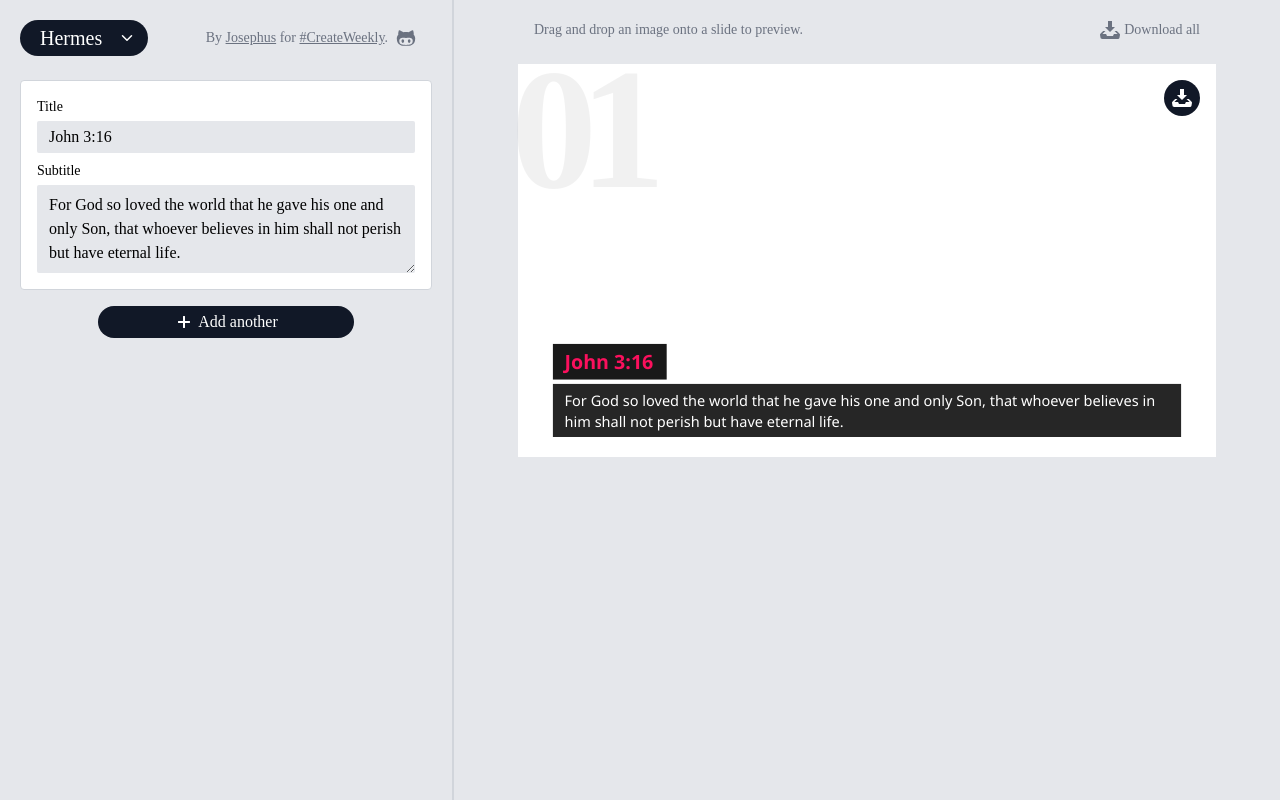
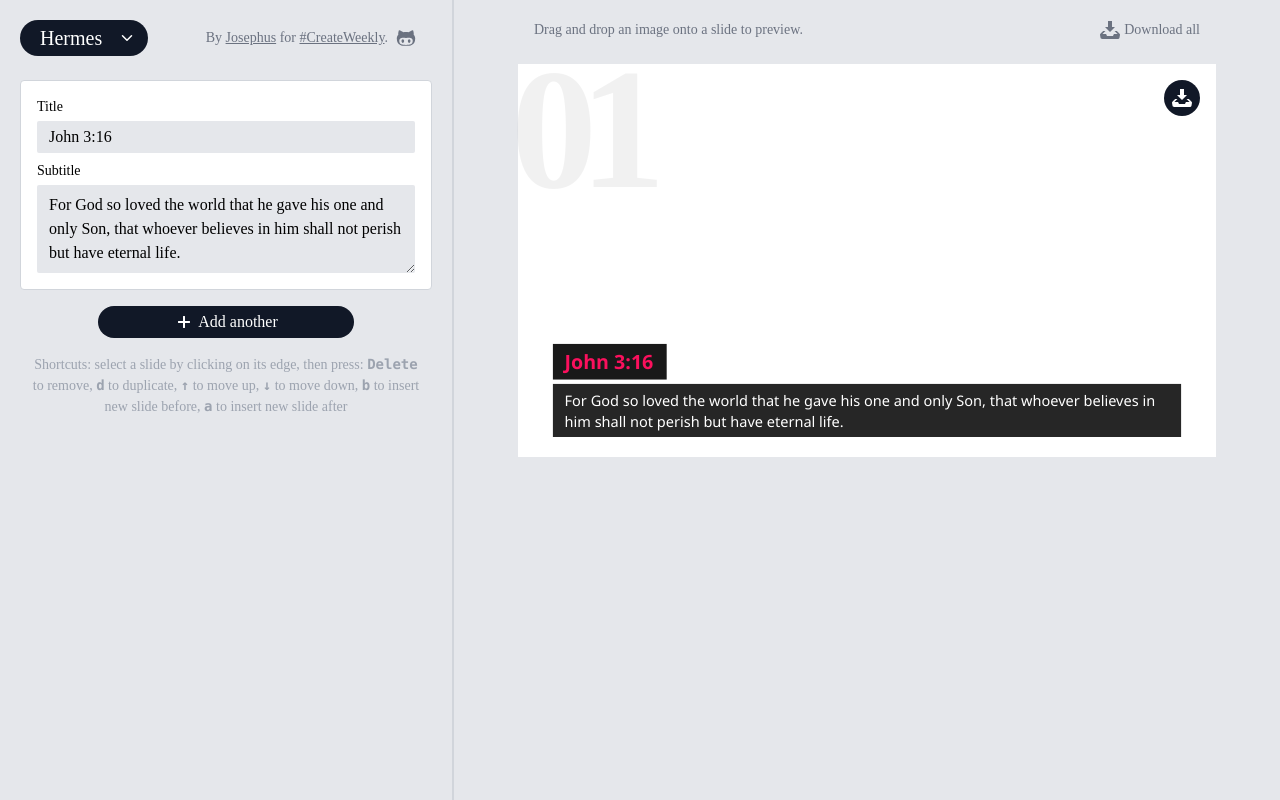
Before and after one commit to JosephusPaye/hermes, a Vue app: page / in a window 1280 px wide. Built offline with nearby package versions, Linux system fonts and the light colour scheme; a web font is replaced by a local one.

Commit message:
Add help text for shortcuts

```diff
--- a/src/components/Editor.vue
+++ b/src/components/Editor.vue
@@ -29,8 +29,19 @@
           d="M16 10c0 0.553-0.048 1-0.601 1h-4.399v4.399c0 0.552-0.447 0.601-1 0.601s-1-0.049-1-0.601v-4.399h-4.399c-0.552 0-0.601-0.447-0.601-1s0.049-1 0.601-1h4.399v-4.399c0-0.553 0.447-0.601 1-0.601s1 0.048 1 0.601v4.399h4.399c0.553 0 0.601 0.447 0.601 1z"
         ></path>
       </svg>
-      <div class="ml-1">Add another</div>
+      <div class="ml-1">
+        {{ lowerThirds.length === 0 ? 'Add new' : 'Add another' }}
+      </div>
     </button>
+    <div
+      class="mt-4 text-sm text-gray-400 hover:text-gray-900 focus:text-gray-900 text-center px-2 pb-2 transition-colors duration-300"
+      tabindex="0"
+    >
+      Shortcuts: select a slide by clicking on its edge, then press:
+      <kbd>Delete</kbd> to remove, <kbd>d</kbd> to duplicate, <kbd>↑</kbd> to
+      move up, <kbd>↓</kbd> to move down, <kbd>b</kbd> to insert new slide
+      before, <kbd>a</kbd> to insert new slide after
+    </div>
   </div>
 </template>
 
@@ -45,3 +56,9 @@
   },
 };
 </script>
+
+<style scoped>
+kbd {
+  font-weight: bold;
+}
+</style>
```
